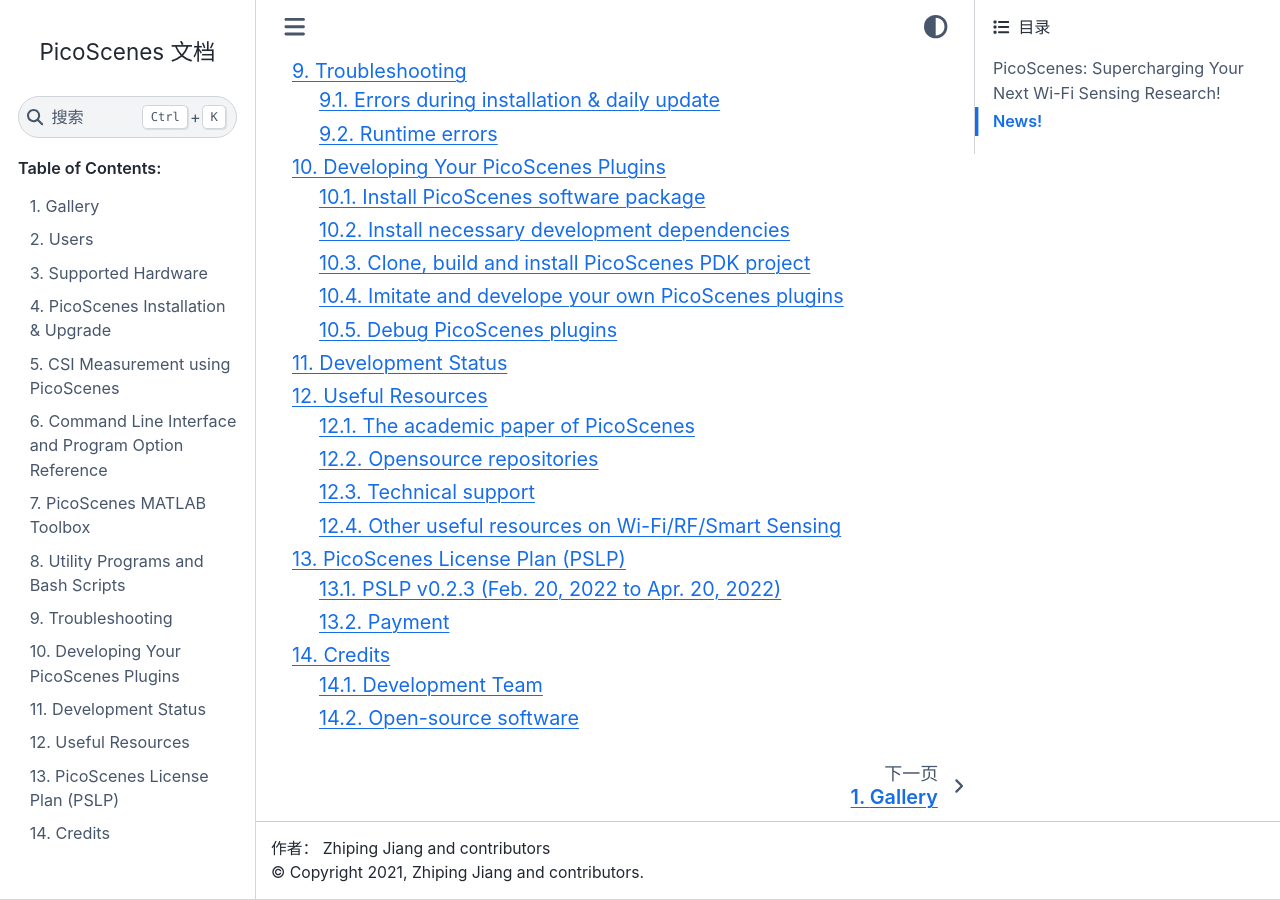
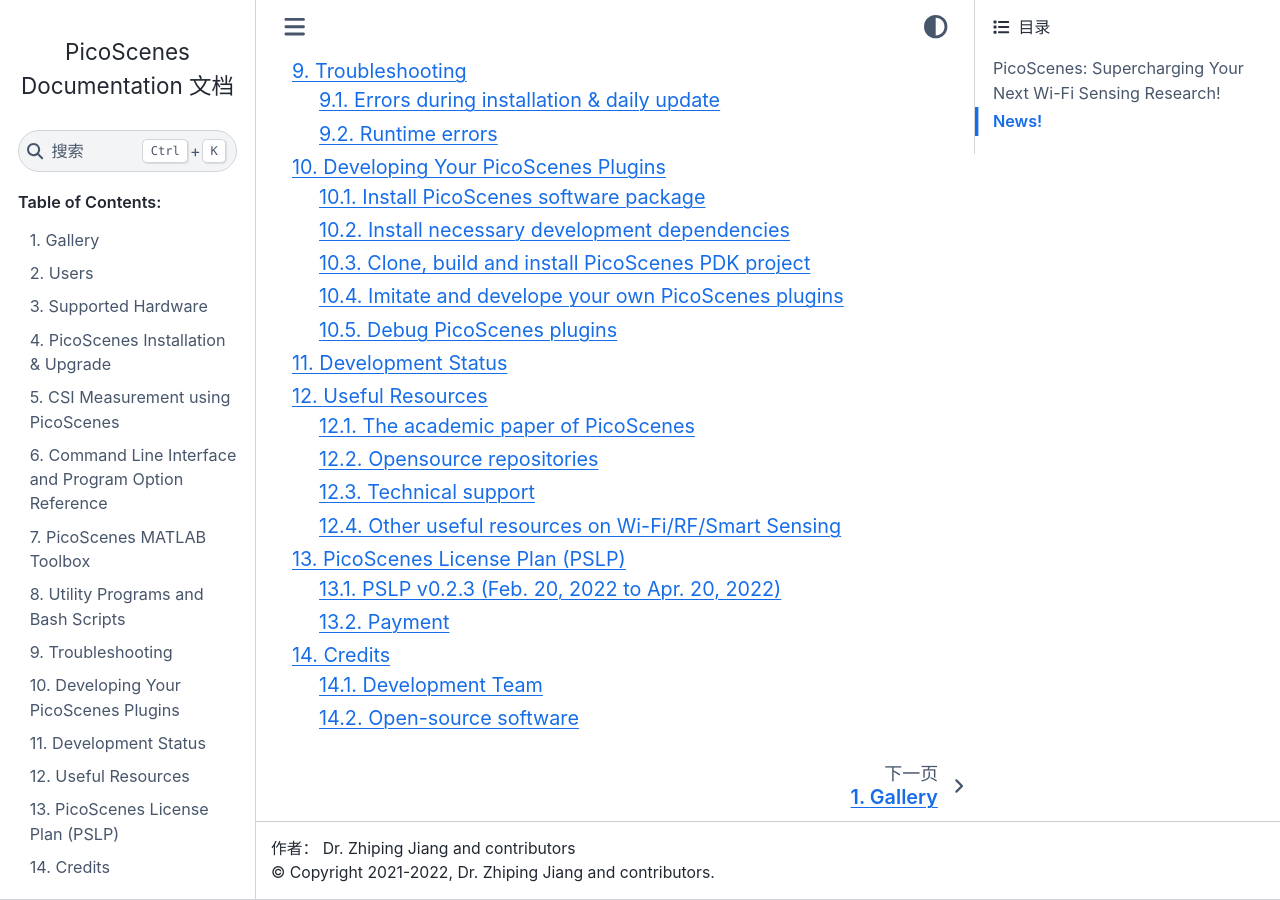
Before and after one commit to wifisensing/PicoScenes-Manual, a Sphinx documentation site: the page built from source/index.rst, in a window 1280 px wide and 900 px high, scrolled down 5618 px. Built offline with Sphinx 7.4.7 and the Sphinx Book theme 1.1.4, drawn with Linux system fonts in a browser that asks for light colours.

Commit message:
upgrade copyright

```diff
--- a/source/conf.py
+++ b/source/conf.py
@@ -19,9 +19,9 @@
 
 # -- Project information -----------------------------------------------------
 
-project = 'PicoScenes'
-copyright = '2021, Zhiping Jiang and contributors'
-author = 'Zhiping Jiang and contributors'
+project = 'PicoScenes Documentation'
+copyright = '2021-2022, Dr. Zhiping Jiang and contributors'
+author = 'Dr. Zhiping Jiang and contributors'
 
 # The short X.Y version
 version = ''
```
